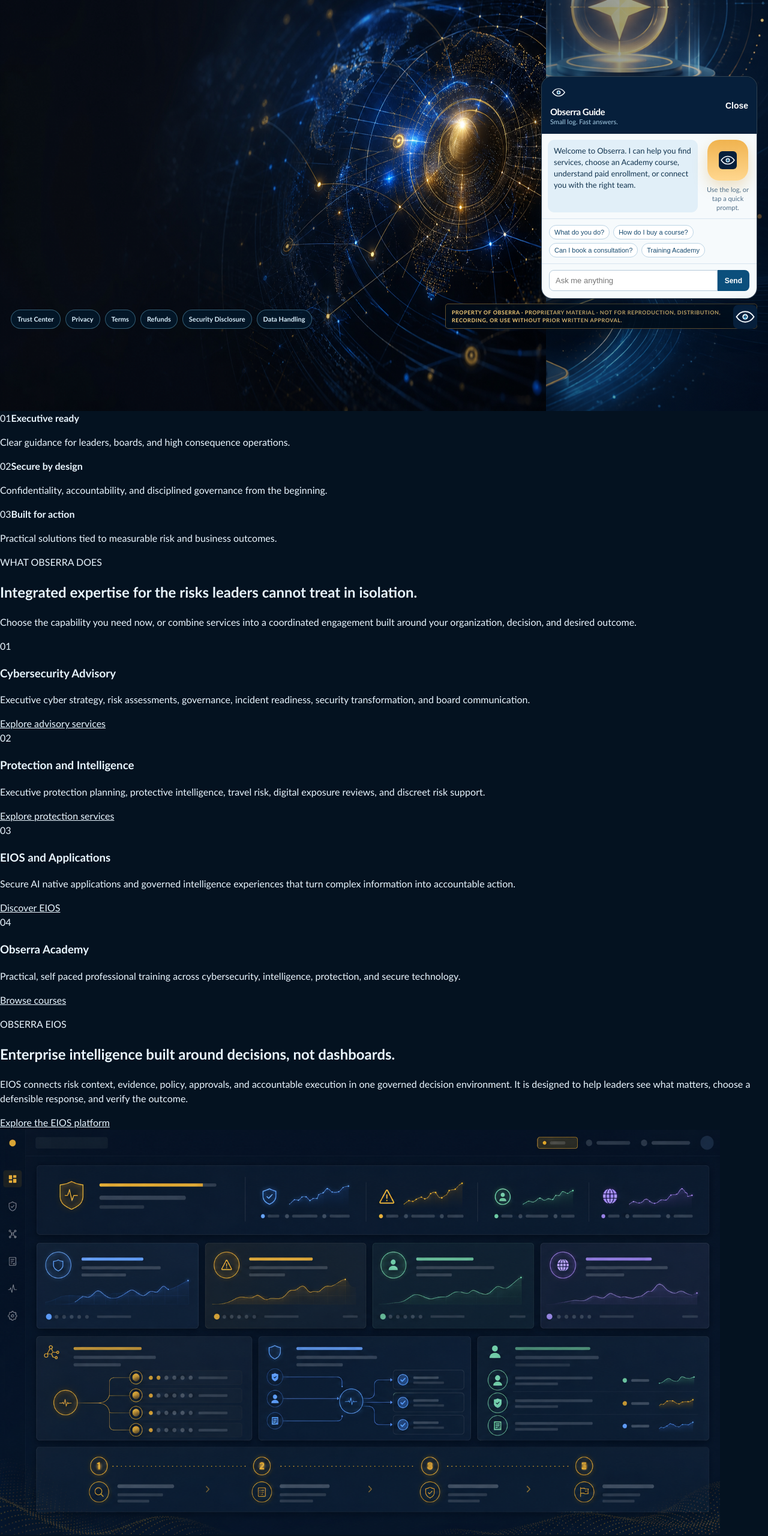
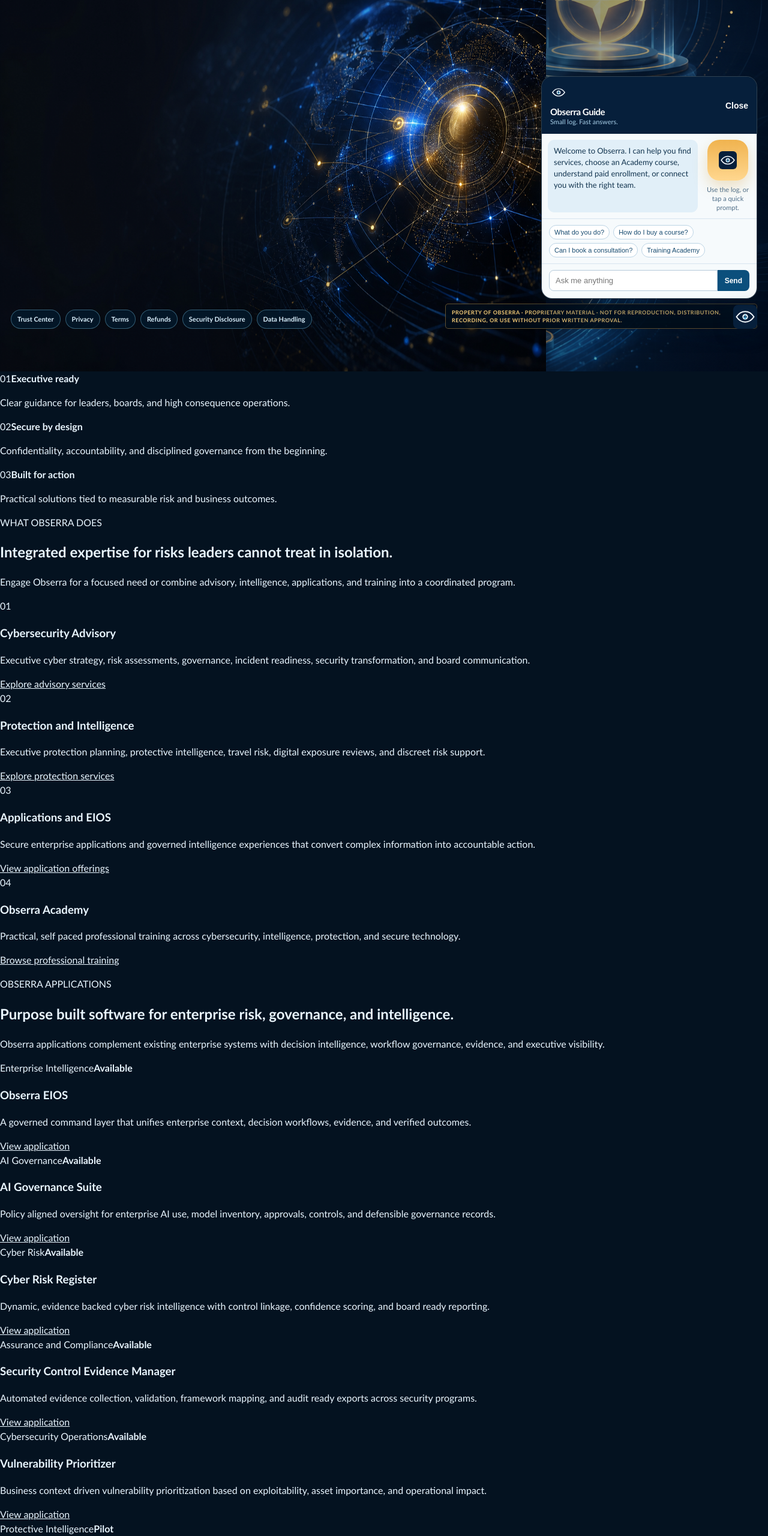
Before and after one commit to jblan2026-hub/obserra-website, a Next.js app: page / in a window 1280 px wide. Shown: the part 234-2794 px from the top of the page at 60% size. Built offline with nearby package versions, Linux system fonts and the light colour scheme.

Commit message:
Rebuild Obserra homepage with commercial app portfolio

```diff
--- a/app/page.tsx
+++ b/app/page.tsx
@@ -3,22 +3,24 @@
 import "./home.css";
 
 export const metadata: Metadata = {
-  title: "Obserra | Executive Cybersecurity, Intelligence and Protection",
+  title: "Obserra | Executive Intelligence, Cybersecurity and Protection",
   description:
-    "Obserra Executive Protection & Intelligence LLC helps leaders reduce cyber, operational, travel, and executive risk through senior advisory, protective intelligence, secure technology, and professional training.",
+    "Obserra helps leaders reduce cyber, operational, travel, and executive risk through senior advisory, protective intelligence, secure applications, and professional training.",
   alternates: { canonical: "/" },
   openGraph: {
-    title: "Obserra | Executive Cybersecurity, Intelligence and Protection",
+    title: "Obserra | Executive Intelligence, Cybersecurity and Protection",
     description:
-      "Senior advisory, protective intelligence, secure technology, and professional training for high consequence decisions.",
+      "Executive advisory, protective intelligence, secure applications, and professional training for high consequence decisions.",
     url: "https://www.obserrallc.com",
     type: "website",
-    images: [{
-      url: "/brand/visuals/obserra-eios-intelligence-hero.png",
-      width: 1672,
-      height: 941,
-      alt: "Obserra enterprise intelligence",
-    }],
+    images: [
+      {
+        url: "/brand/visuals/obserra-eios-intelligence-hero.png",
+        width: 1672,
+        height: 941,
+        alt: "Obserra enterprise intelligence",
+      },
+    ],
   },
 };
 
@@ -39,17 +41,62 @@
   },
   {
     number: "03",
-    title: "EIOS and Applications",
-    copy: "Secure AI native applications and governed intelligence experiences that turn complex information into accountable action.",
-    href: "/eios",
-    link: "Discover EIOS",
+    title: "Applications and EIOS",
+    copy: "Secure enterprise applications and governed intelligence experiences that convert complex information into accountable action.",
+    href: "/apps",
+    link: "View application offerings",
   },
   {
     number: "04",
     title: "Obserra Academy",
     copy: "Practical, self paced professional training across cybersecurity, intelligence, protection, and secure technology.",
     href: "/academy",
-    link: "Browse courses",
+    link: "Browse professional training",
+  },
+];
+
+const applications = [
+  {
+    name: "Obserra EIOS",
+    category: "Enterprise Intelligence",
+    status: "Available",
+    copy: "A governed command layer that unifies enterprise context, decision workflows, evidence, and verified outcomes.",
+    href: "/apps/obserra-eios",
+  },
+  {
+    name: "AI Governance Suite",
+    category: "AI Governance",
+    status: "Available",
+    copy: "Policy aligned oversight for enterprise AI use, model inventory, approvals, controls, and defensible governance records.",
+    href: "/apps/obserra-ai-governance-suite",
+  },
+  {
+    name: "Cyber Risk Register",
+    category: "Cyber Risk",
+    status: "Available",
+    copy: "Dynamic, evidence backed cyber risk intelligence with control linkage, confidence scoring, and board ready reporting.",
+    href: "/apps/obserra-cyber-risk-register",
+  },
+  {
+    name: "Security Control Evidence Manager",
+    category: "Assurance and Compliance",
+    status: "Available",
+    copy: "Automated evidence collection, validation, framework mapping, and audit ready exports across security programs.",
+    href: "/apps/obserra-security-control-evidence-manager",
+  },
+  {
+    name: "Vulnerability Prioritizer",
+    category: "Cybersecurity Operations",
+    status: "Available",
+    copy: "Business context driven vulnerability prioritization based on exploitability, asset importance, and operational impact.",
+    href: "/apps/obserra-vulnerability-prioritizer",
+  },
+  {
+    name: "Executive Exposure Monitor",
+    category: "Protective Intelligence",
+    status: "Pilot",
+    copy: "Digital and physical exposure intelligence for executives, travel, events, and emerging threat conditions.",
+    href: "/apps/obserra-executive-exposure-monitor",
   },
 ];
 
@@ -64,11 +111,18 @@
     <main className="obserra-home">
       <header className="site-header">
         <a className="brand" href="/" aria-label="Obserra home">
-          <Image src="/brand/obserra-logo.png" width={286} height={55} priority alt="Obserra Executive Protection and Intelligence LLC" />
+          <Image
+            src="/brand/obserra-logo.png"
+            width={286}
+            height={55}
+            priority
+            alt="Obserra Executive Protection and Intelligence LLC"
+          />
         </a>
         <nav aria-label="Primary navigation">
           <a href="/services">Services</a>
           <a href="/protection-intelligence">Protection</a>
+          <a href="/apps">Applications</a>
           <a href="/eios">EIOS</a>
           <a href="/academy">Academy</a>
           <a href="/about">About</a>
@@ -77,30 +131,38 @@
       </header>
 
       <section className="hero">
-        <Image className="hero-image" src="/brand/visuals/obserra-eios-intelligence-hero.png" alt="" aria-hidden="true" fill priority sizes="100vw" />
+        <Image
+          className="hero-image"
+          src="/brand/visuals/obserra-eios-intelligence-hero.png"
+          alt=""
+          aria-hidden="true"
+          fill
+          priority
+          sizes="100vw"
+        />
         <div className="hero-overlay" />
         <div className="hero-content">
           <p className="eyebrow">VETERAN OWNED. EXECUTIVE LED. SECURE BY DESIGN.</p>
-          <h1>Make high consequence decisions with greater clarity and confidence.</h1>
+          <h1>Turn enterprise risk into confident, accountable action.</h1>
           <p className="hero-summary">
             Obserra helps leaders reduce cyber, operational, travel, and executive risk through senior advisory,
-            protective intelligence, secure technology, and professional training.
+            protective intelligence, secure applications, and professional training.
           </p>
           <div className="actions">
             <a className="button primary" href="/contact">Start a confidential conversation</a>
-            <a className="button secondary" href="#capabilities">Explore capabilities</a>
+            <a className="button secondary" href="#applications">Explore applications</a>
           </div>
         </div>
         <aside className="hero-panel" aria-label="Obserra value proposition">
           <p className="panel-label">ONE TRUSTED PARTNER</p>
-          <h2>From risk signal to accountable action.</h2>
+          <h2>Expert judgment, intelligence, and technology in one operating model.</h2>
           <p>
-            Obserra brings executive judgment, intelligence, security, and technology together so organizations can move faster without sacrificing governance or trust.
+            Obserra helps organizations move from uncertainty to a defensible course of action without sacrificing governance, confidentiality, or trust.
           </p>
           <ul>
             <li>Executive and board ready guidance</li>
-            <li>Confidential and outcome focused engagements</li>
-            <li>Integrated cyber, protection, intelligence, and technology expertise</li>
+            <li>Commercially focused engagements</li>
+            <li>Secure applications designed around business outcomes</li>
           </ul>
         </aside>
       </section>
@@ -113,9 +175,9 @@
 
       <section className="section-heading" id="capabilities">
         <p className="eyebrow">WHAT OBSERRA DOES</p>
-        <h2>Integrated expertise for the risks leaders cannot treat in isolation.</h2>
+        <h2>Integrated expertise for risks leaders cannot treat in isolation.</h2>
         <p>
-          Choose the capability you need now, or combine services into a coordinated engagement built around your organization, decision, and desired outcome.
+          Engage Obserra for a focused need or combine advisory, intelligence, applications, and training into a coordinated program.
         </p>
       </section>
 
@@ -130,17 +192,50 @@
         ))}
       </section>
 
+      <section className="applications" id="applications">
+        <div className="section-heading compact">
+          <p className="eyebrow">OBSERRA APPLICATIONS</p>
+          <h2>Purpose built software for enterprise risk, governance, and intelligence.</h2>
+          <p>
+            Obserra applications complement existing enterprise systems with decision intelligence, workflow governance, evidence, and executive visibility.
+          </p>
+        </div>
+        <div className="application-grid">
+          {applications.map((application) => (
+            <article key={application.name}>
+              <div className="app-meta">
+                <span>{application.category}</span>
+                <strong className={application.status === "Pilot" ? "pilot" : "available"}>{application.status}</strong>
+              </div>
+              <h3>{application.name}</h3>
+              <p>{application.copy}</p>
+              <a href={application.href}>View application</a>
+            </article>
+          ))}
+        </div>
+        <div className="applications-cta">
+          <a className="button primary" href="/apps">View the complete application marketplace</a>
+          <a className="button secondary" href="/contact">Discuss an enterprise deployment</a>
+        </div>
+      </section>
+
       <section className="eios-feature">
         <div className="eios-copy">
-          <p className="eyebrow">OBSERRA EIOS</p>
-          <h2>Enterprise intelligence built around decisions, not dashboards.</h2>
+          <p className="eyebrow">FLAGSHIP PLATFORM</p>
+          <h2>Obserra EIOS connects intelligence, governance, and execution.</h2>
           <p>
-            EIOS connects risk context, evidence, policy, approvals, and accountable execution in one governed decision environment. It is designed to help leaders see what matters, choose a defensible response, and verify the outcome.
+            EIOS brings risk context, evidence, policy, approvals, and accountable execution into one governed decision environment. Leaders can see what matters, choose a defensible response, and verify the outcome.
           </p>
-          <a className="button primary" href="/eios">Explore the EIOS platform</a>
+          <a className="button primary" href="/eios">Explore Obserra EIOS</a>
         </div>
         <div className="eios-visual">
-          <Image src="/eios/eios-overview-marketing.png" alt="Obserra EIOS executive intelligence dashboard" width={1200} height={675} sizes="(max-width: 900px) 100vw, 52vw" />
+          <Image
+            src="/eios/eios-overview-marketing.png"
+            alt="Obserra EIOS executive intelligence dashboard"
+            width={1200}
+            height={675}
+            sizes="(max-width: 900px) 100vw, 52vw"
+          />
         </div>
       </section>
 
@@ -160,7 +255,7 @@
         <p className="eyebrow">START A CONVERSATION</p>
         <h2>Bring clarity to the risk in front of you.</h2>
         <p>
-          Tell us what is at stake. Obserra will help define the right engagement, decision path, and next action.
+          Tell us what is at stake. Obserra will help define the right engagement, application, decision path, and next action.
         </p>
         <div className="actions">
           <a className="button primary" href="/contact">Contact Obserra</a>
```
